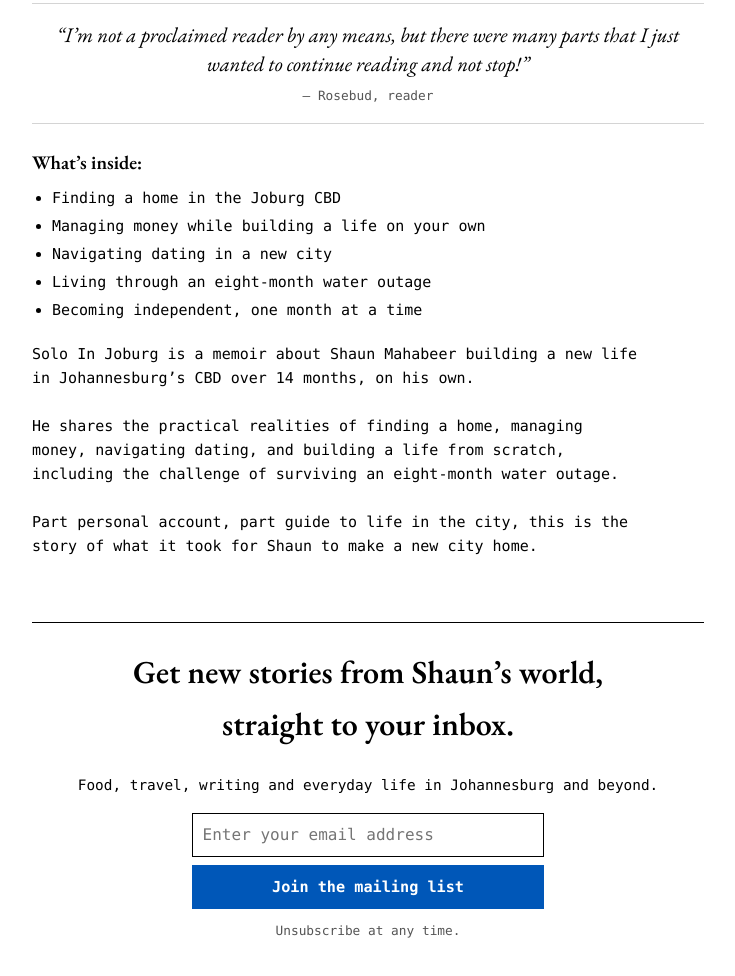
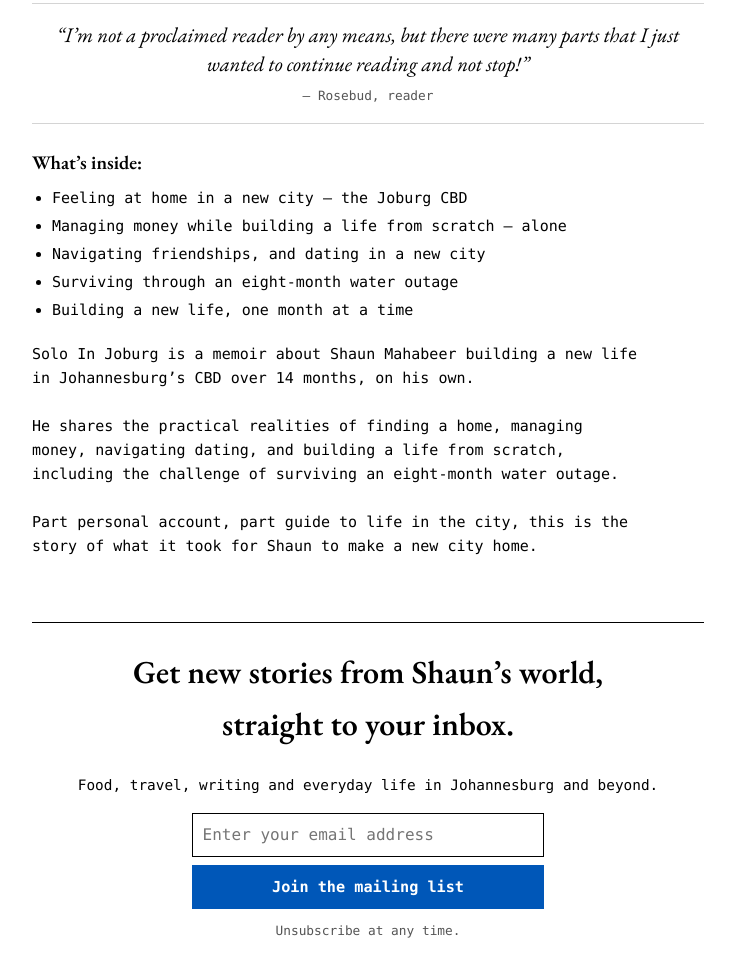
Before and after one commit to ojifoundation/shaun-mahabeer, a plain HTML site: page index.html in a window 1280 px wide. Shown: the part 1429-2405 px from the top of the page, without its empty margins (272-1007 px from the left). Drawn offline with nearby package versions, Linux system fonts and the light colour scheme.

Commit message:
updated list of 5 aspects about book

```diff
--- a/index.html
+++ b/index.html
@@ -178,11 +178,11 @@
 
                         <h4 class="inside-heading">What’s inside:</h4>
                         <ul class="inside-list">
-                            <li>Finding a home in the Joburg CBD</li>
-                            <li>Managing money while building a life on your own</li>
-                            <li>Navigating dating in a new city</li>
-                            <li>Living through an eight-month water outage</li>
-                            <li>Becoming independent, one month at a time</li>
+                            <li>Feeling at home in a new city — the Joburg CBD</li>
+                            <li>Managing money while building a life from scratch — alone</li>
+                            <li>Navigating friendships, and dating in a new city</li>
+                            <li>Surviving through an eight-month water outage</li>
+                            <li>Building a new life, one month at a time</li>
                         </ul>
 
                         <p class="body-text">Solo In Joburg is a memoir about Shaun Mahabeer building a new life in Johannesburg’s CBD over 14 months, on his own.<br><br>He shares the practical realities of finding a home, managing money, navigating dating, and building a life from scratch, including the challenge of surviving an eight-month water outage.<br><br>Part personal account, part guide to life in the city, this is the story of what it took for Shaun to make a new city home.</p>
```
